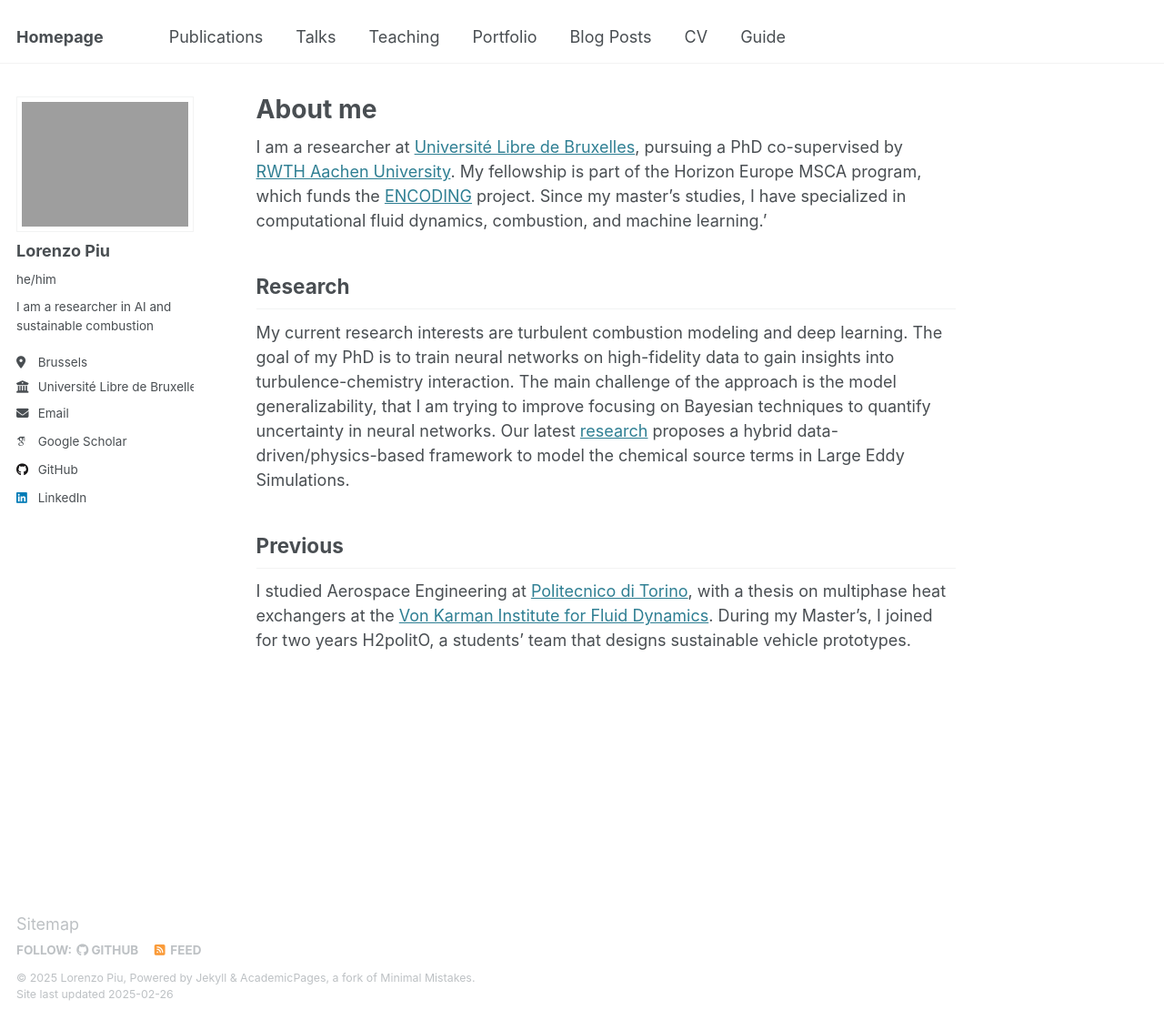
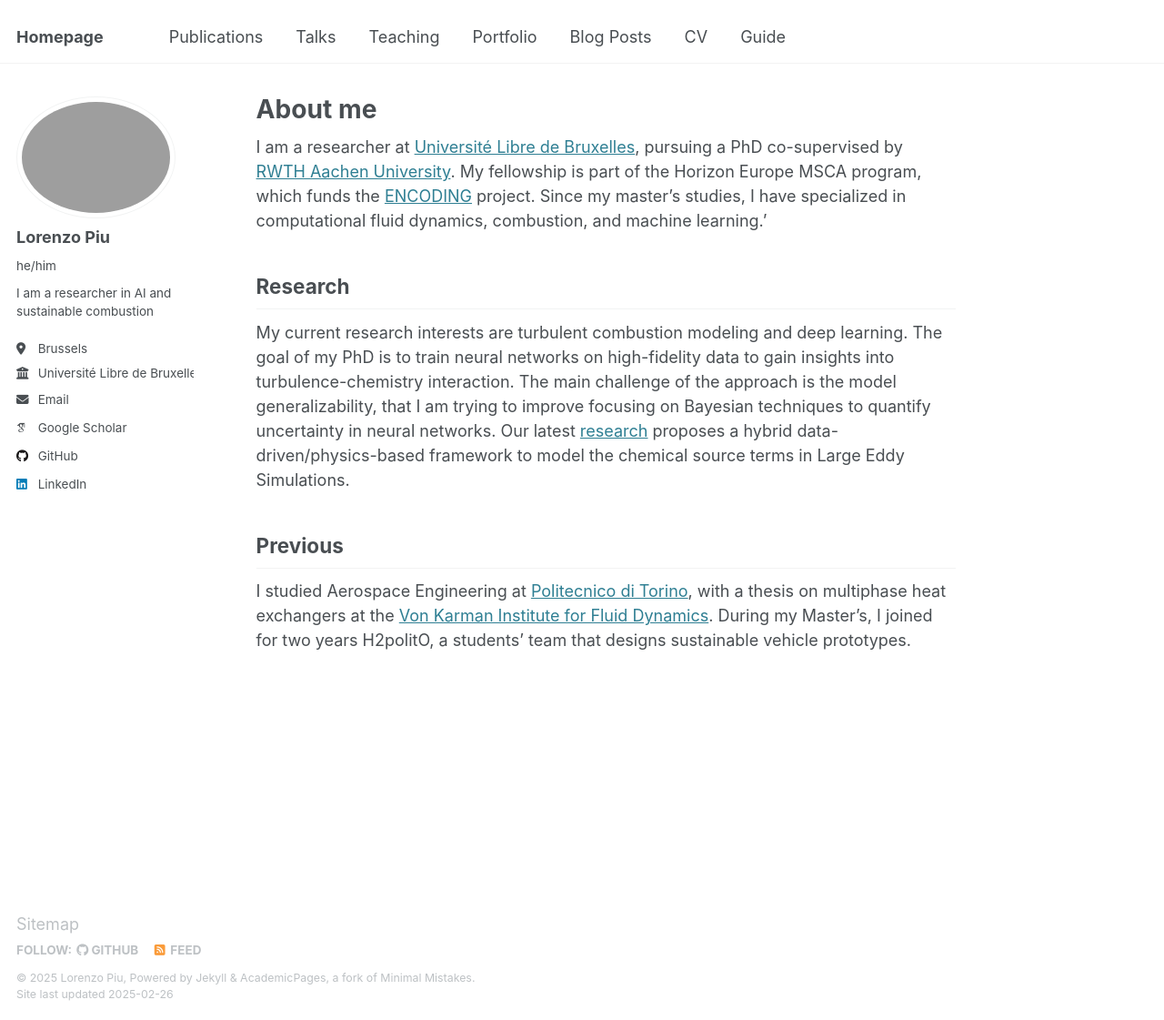
Before and after one commit to LorenzoPiu/LorenzoPiu.github.io, a Jekyll site: the page built from _pages/about.md, in a window 1280 px wide and 1121 px high. Shown: the whole window at 91% size. Built offline with Jekyll 4.4.1, drawn with Linux system fonts in a browser that asks for light colours; some web fonts are replaced.

Commit message:
Update _sidebar.scss

```diff
--- a/_sass/layout/_sidebar.scss
+++ b/_sass/layout/_sidebar.scss
@@ -90,8 +90,8 @@
   }
 
   img {
-    max-width: 275px;
-    border-radius: 0%;
+    max-width: 175px;
+    border-radius: 50%;
 
     @include breakpoint($large) {
       padding: 5px;
```
